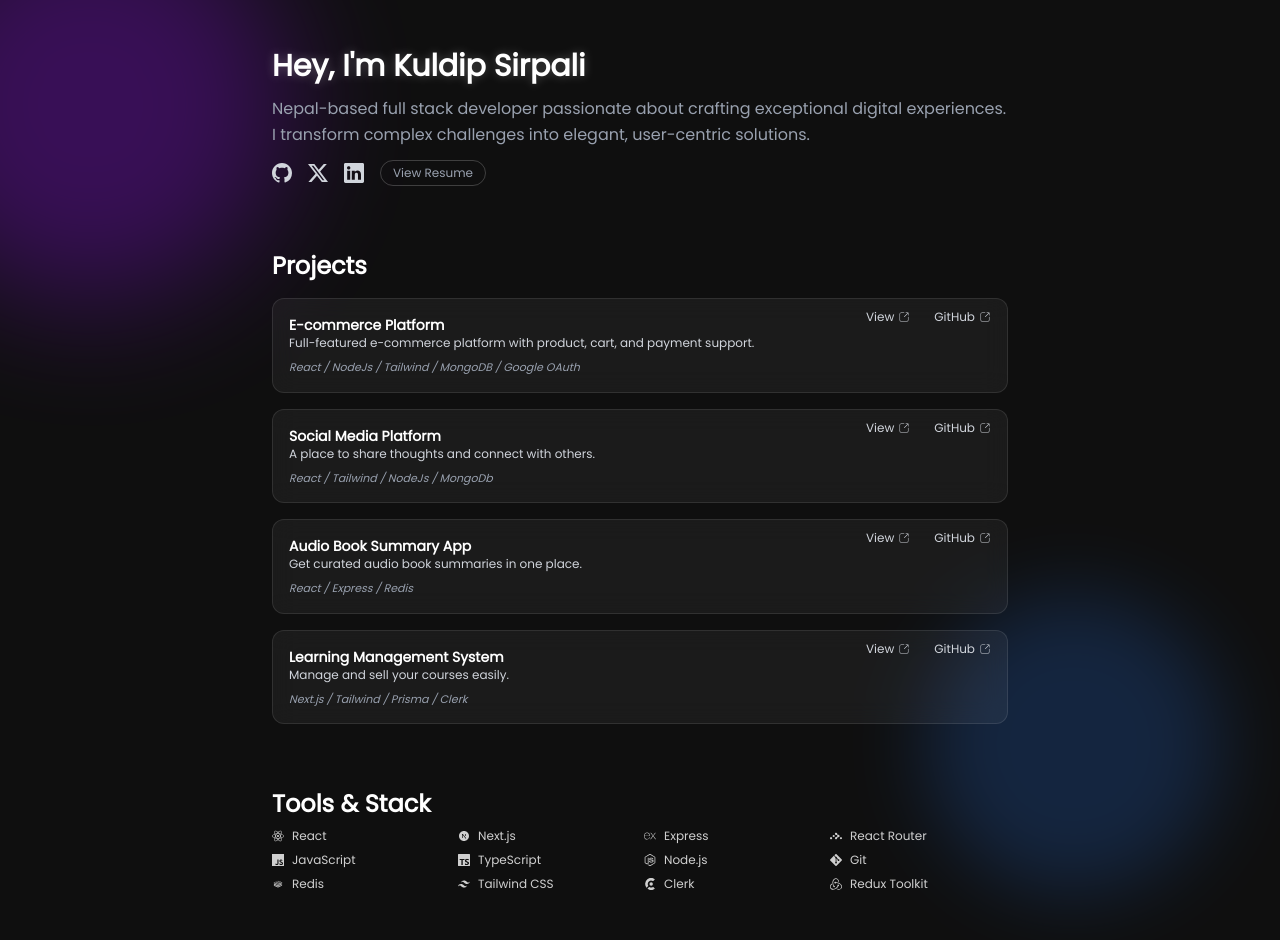
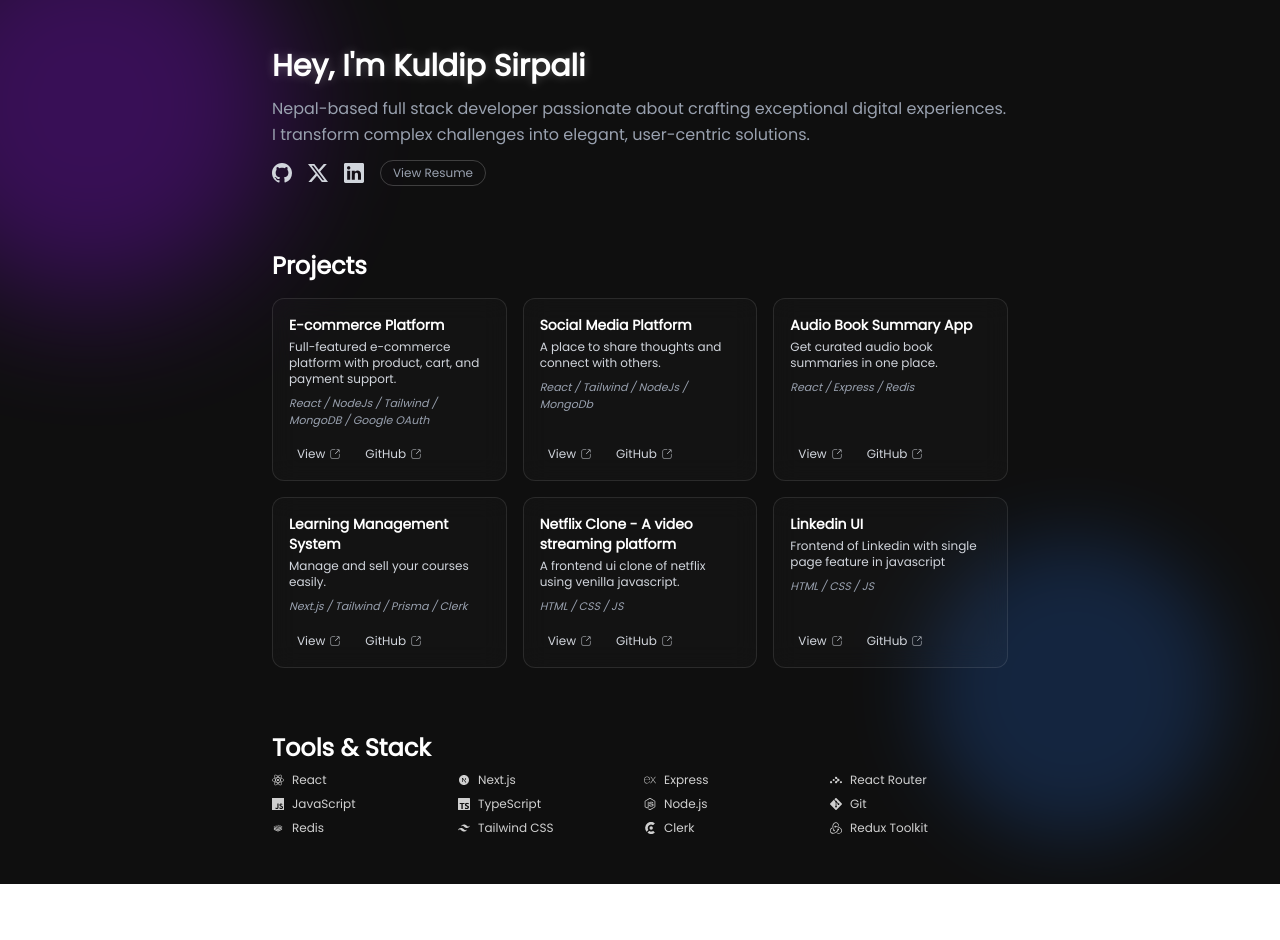
Before and after one commit to Kuldip-Sirpali/portfolio, a Next.js app: page / in a window 1280 px wide. After the commit the page ends 884 px from the top, so only its background shows below. Built offline with nearby package versions, Linux system fonts and the light colour scheme.

Commit message:
improve ui

```diff
--- a/app/page.tsx
+++ b/app/page.tsx
@@ -30,23 +30,37 @@
     {
       title: "Social Media Platform",
       description: "A place to share thoughts and connect with others.",
-      githubLink: "https://github.com/Kuldip-Sirpali/Ecommerce_Mern",
-      websiteLink: "https://ecomartia.vercel.app/",
+      githubLink: "https://github.com/Kuldip-Sirpali/",
+      websiteLink: "https://hubbell.vercel.app/",
       stack: "React / Tailwind / NodeJs / MongoDb",
     },
     {
       title: "Audio Book Summary App",
       description: "Get curated audio book summaries in one place.",
-      githubLink: "https://github.com/Kuldip-Sirpali/Ecommerce_Mern",
+      githubLink: "https://github.com/Kuldip-Sirpali/",
       websiteLink: "https://ecomartia.vercel.app/",
       stack: "React / Express / Redis",
     },
     {
       title: "Learning Management System",
       description: "Manage and sell your courses easily.",
-      githubLink: "https://github.com/Kuldip-Sirpali/Ecommerce_Mern",
+      githubLink: "https://github.com/Kuldip-Sirpali/",
       websiteLink: "https://ecomartia.vercel.app/",
       stack: "Next.js / Tailwind / Prisma / Clerk",
+    },
+       {
+      title: "Netflix Clone - A video streaming platform",
+      description: "A frontend ui clone of netflix using venilla javascript. ",
+      githubLink: "https://github.com/Kuldip-Sirpali/video-app-frontend",
+      websiteLink: "https://kuldip-sirpali.github.io/video-app-frontend",
+      stack: "HTML / CSS / JS",
+    },
+     {
+      title: "Linkedin UI ",
+      description: "Frontend of Linkedin with single page feature in javascript",
+      githubLink: "https://github.com/Kuldip-Sirpali/Linkedin-Clone",
+      websiteLink: "https://kuldip-sirpali.github.io/Linkedin-Clone/",
+      stack: "HTML / CSS / JS",
     },
   ];
 
@@ -88,7 +102,7 @@
       className="relative min-h-screen bg-[#0f0f0f] text-white overflow-hidden py-12"
       initial={{ opacity: 0 }}
       animate={{ opacity: 1 }}
-      transition={{ duration: 0.5 }}
+      transition={{ duration: 1 }}
     >
       <motion.div
         className="absolute w-[400px] h-[400px] bg-purple-600 rounded-full blur-3xl opacity-30 top-[-100px] left-[-100px]"
@@ -141,23 +155,37 @@
           </div>
         </motion.section>
 
+
 <motion.section
   className="space-y-4"
   initial={{ opacity: 0, y: 20 }}
   animate={{ opacity: 1, y: 0 }}
   transition={{ delay: 0.4 }}
 >
-          <h2 className="text-2xl font-semibold">Projects</h2>
-          <div className="grid gap-4">
+  <h2 className="text-2xl font-semibold text-white ">Projects</h2>
+
+  <div className="grid grid-cols-1 sm:grid-cols-2 md:grid-cols-3 gap-4">
     {projects.map((project, index) => (
       <motion.div
         key={index}
-                className="relative p-4 border border-white/10 rounded-xl bg-white/5 backdrop-blur-md hover:scale-[1.01] hover:shadow-xl transition-all"
+        className="flex flex-col justify-between p-4 border border-white/10 rounded-xl bg-white/2 backdrop-blur-md hover:scale-[1.01] hover:shadow-xl transition-all"
         initial={{ opacity: 0, y: 20 }}
         animate={{ opacity: 1, y: 0 }}
         transition={{ delay: 0.5 + index * 0.1 }}
       >
-                <div className="absolute top-2 right-2 flex gap-2 text-xs text-gray-300">
+        {/* Project title, description, and stack */}
+        <div>
+          <h3 className="font-semibold text-white text-sm">
+            {project.title}
+          </h3>
+          <p className="text-gray-300 text-xs mt-1">{project.description}</p>
+          <p className="text-[11px] text-gray-400 mt-2 italic">
+            {project.stack}
+          </p>
+        </div>
+
+        {/* Bottom aligned buttons */}
+        <div className="mt-4 flex gap-2 text-xs text-gray-300">
           <a
             href={project.websiteLink}
             className="flex items-center gap-1 px-2 py-0.5 rounded hover:bg-white/10"
@@ -177,13 +205,6 @@
             </a>
           )}
         </div>
-                <h3 className="font-semibold text-white text-sm pr-28">
-                  {project.title}
-                </h3>
-                <p className="text-gray-300 text-xs">{project.description}</p>
-                <p className="text-[11px] text-gray-400 mt-2 italic">
-                  {project.stack}
-                </p>
       </motion.div>
     ))}
   </div>
```
Lines whose indentation alone changed are shown as unchanged.
